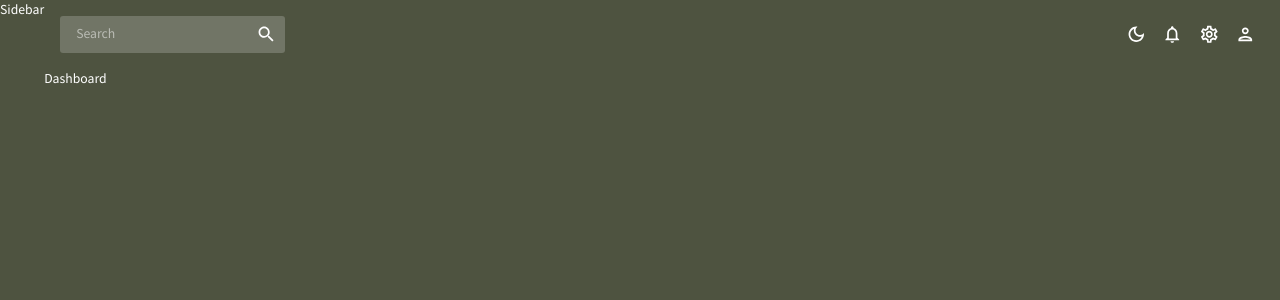
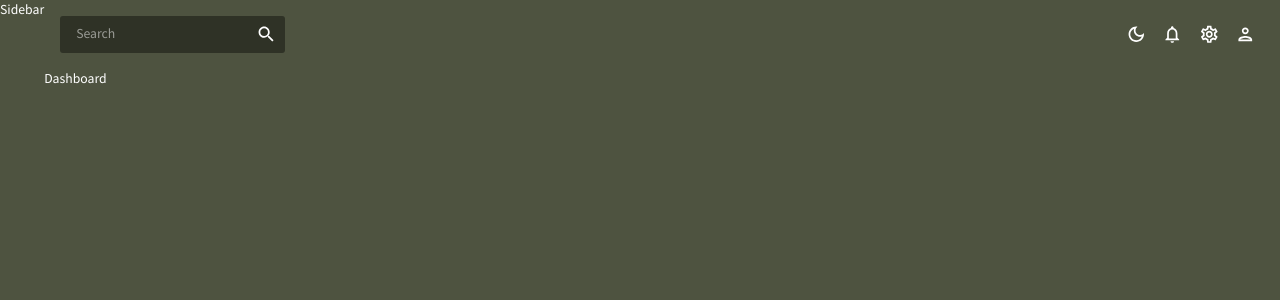
Before and after one commit to TheBlueBaron/React_Dashboard, a React (Create React App) app in the folder react-admin/: page / in a window 1280 px wide. Shown: the top 300 px of the page. Built offline with nearby package versions, Linux system fonts and the light colour scheme; the HTML template or start-up script is replaced by a standard one.

Commit message:
chore: update search bar background color

```diff
--- a/react-admin/src/scenes/global/Topbar.jsx
+++ b/react-admin/src/scenes/global/Topbar.jsx
@@ -20,7 +20,7 @@ const Topbar = () => {
             {/* Search Bar */}
             <Box
                 display="flex"
-                backgroundColor={colors.primary[400]}
+                backgroundColor={colors.primary[700]}
                 borderRadius="3px"
             >
                 <InputBase sx={{ ml: 2, flex: 1 }} placeholder="Search" />
```
